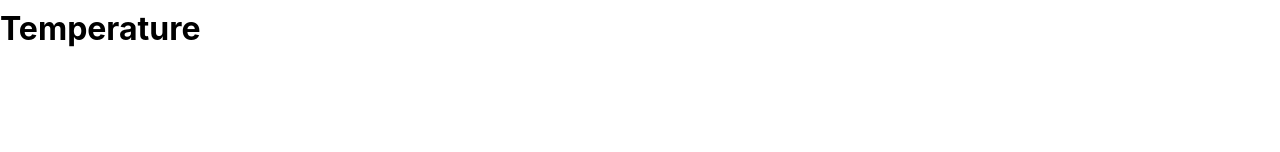
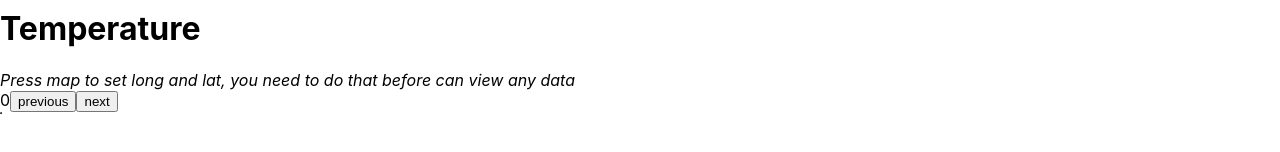
Before and after one commit to emran-iths/lab2-iths-weather, a React (Create React App) app: page /temperature in a window 1280 px wide. Shown: the part 570-722 px from the top of the page. Built offline with nearby package versions, Linux system fonts and the light colour scheme.

Commit message:
added axios into package. now fetch data from api and show different data on different pages. implemented paginator as well

```diff
--- a/package.json
+++ b/package.json
@@ -6,6 +6,7 @@
     "@testing-library/jest-dom": "^5.17.0",
     "@testing-library/react": "^13.4.0",
     "@testing-library/user-event": "^13.5.0",
+    "axios": "^1.6.5",
     "leaflet": "^1.9.4",
     "react": "^18.2.0",
     "react-dom": "^18.2.0",
--- /dev/null
+++ b/src/DataTable.js
@@ -0,0 +1,92 @@
+import { useEffect, useState, useContext, useReducer, useMemo } from "react";
+import axios from "axios";
+import LongLatContext from "./LongLatContext";
+
+const pageSize = 10;
+
+const filterData = (paginator, data) => {
+  return data.filter((a, b) => {
+    return (
+      b >= paginator["page"] * pageSize &&
+      b < (paginator["page"] + 1) * pageSize
+    );
+  });
+};
+
+export function DataTable(props) {
+  let dataType = props.dataType;
+
+  // -- hooks
+  const [data, setData] = useState([]);
+  const longLatState = useContext(LongLatContext);
+  const [longLat, setLongLat] = longLatState;
+  const [paginator, paginatorDispatcher] = useReducer(
+    (state, action) => {
+      if (action == "next") return { page: state["page"] + 1 };
+      if (action == "previous") return { page: Math.max(state["page"] - 1, 0) };
+    },
+    { page: 0 },
+  );
+  const pageData = useMemo(
+    () => filterData(paginator, data),
+    [paginator.page, JSON.stringify(data)],
+  );
+  //[paginator.page,longLat]); <-- better?
+  // --
+
+  useEffect(() => {
+    if (!longLat) return;
+    let base = "https://api.open-meteo.com";
+    //let base = 'http://localhost:5000'; // <-- test server
+
+    let url = `${base}/v1/forecast?latitude=${longLat[1]}&longitude=${longLat[0]}&past_days=0&hourly=${dataType}`;
+
+    axios({ method: "get", url: url }).then((r) => {
+      // --- reformat data structure
+      let a = r.data["hourly"]["time"];
+      let b = r.data["hourly"][dataType];
+      let c = a.map(function (e, i) {
+        return [e, b[i]];
+      });
+      // ---
+      setData(c);
+    });
+  }, [longLat]);
+
+  return (
+    <>
+      {!longLat && (
+        <>
+          <i>
+            Press map to set long and lat, you need to do that before can view
+            any data{" "}
+          </i>
+          <br />
+        </>
+      )}
+      {paginator["page"]}
+      <button
+        onClick={(e) => {
+          paginatorDispatcher("previous");
+        }}
+      >
+        previous
+      </button>
+      <button
+        onClick={(e) => {
+          paginatorDispatcher("next");
+        }}
+      >
+        next
+      </button>
+      <table border="1">
+        {pageData.map((d) => (
+          <tr>
+            <td>{d[0]}</td>
+            <td>{d[1]}</td>
+          </tr>
+        ))}
+      </table>
+    </>
+  );
+}
--- a/src/pages/Humidity.js
+++ b/src/pages/Humidity.js
@@ -1,3 +1,10 @@
+import { DataTable } from "../DataTable";
+
 export function Humidity() {
-  return <h1>Humidity</h1>;
+  return (
+    <>
+      <h1>Humidity</h1>
+      <DataTable dataType="relative_humidity_2m" />
+    </>
+  );
 }
--- a/src/pages/Temperature.js
+++ b/src/pages/Temperature.js
@@ -1,3 +1,9 @@
+import { DataTable } from "../DataTable";
 export function Temperature() {
-  return <h1>Temperature</h1>;
+  return (
+    <>
+      <h1>Temperature</h1>
+      <DataTable dataType="temperature_2m" />
+    </>
+  );
 }
--- a/src/pages/WindSpeed.js
+++ b/src/pages/WindSpeed.js
@@ -1,3 +1,10 @@
+import { DataTable } from "../DataTable";
 export function WindSpeed() {
-  return <h1>WindSpeedd</h1>;
+  return (
+    <>
+      <h1>WindSpeedd</h1>
+
+      <DataTable dataType="wind_speed_10m" />
+    </>
+  );
 }
```
Also changed, not shown: 1 other file (tests, documents, lock files or other folders).
